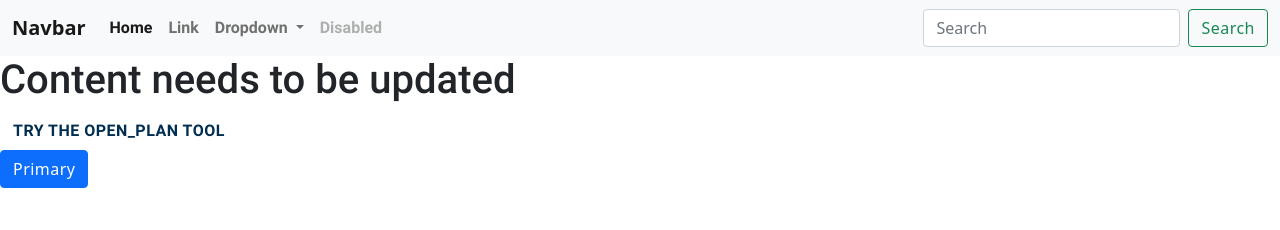
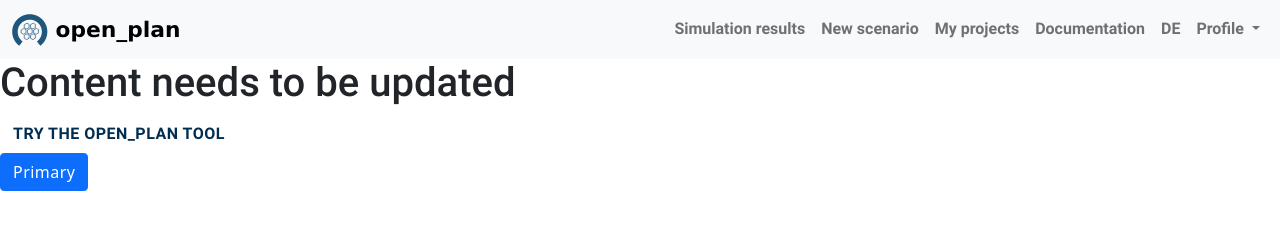
Before and after one commit to rl-institut/open_plan_tool_static, a plain HTML site: page index.html in a window 1280 px wide. Drawn offline with nearby package versions, Linux system fonts and the light colour scheme.

Commit message:
add empty items to top-nav

```diff
--- a/index.html
+++ b/index.html
@@ -23,37 +23,43 @@
 
     <nav class="navbar navbar-expand-lg navbar-light bg-light">
       <div class="container-fluid">
-        <a class="navbar-brand" href="#">Navbar</a>
+        <a class="navbar-brand" href="#">
+          <img src="assets/logos/open_plan_logo_horizontal.svg" alt="open_plan Logo">
+        </a>
         <button class="navbar-toggler" type="button" data-bs-toggle="collapse" data-bs-target="#navbarSupportedContent" aria-controls="navbarSupportedContent" aria-expanded="false" aria-label="Toggle navigation">
           <span class="navbar-toggler-icon"></span>
         </button>
         <div class="collapse navbar-collapse" id="navbarSupportedContent">
-          <ul class="navbar-nav me-auto mb-2 mb-lg-0">
+          <ul class="navbar-nav mb-2 mb-lg-0">
             <li class="nav-item">
-              <a class="nav-link active" aria-current="page" href="#">Home</a>
+              <a class="nav-link" href="#">Simulation results</a>
             </li>
             <li class="nav-item">
-              <a class="nav-link" href="#">Link</a>
+              <a class="nav-link" href="#">New scenario</a>
+            </li>
+            <li class="nav-item">
+              <a class="nav-link" href="#">My projects</a>
+            </li>
+            <li class="nav-item">
+              <a class="nav-link" href="#">Documentation</a>
+            </li>
+            <li class="nav-item">
+              <a class="nav-link" href="#">DE</a>
             </li>
             <li class="nav-item dropdown">
               <a class="nav-link dropdown-toggle" href="#" id="navbarDropdown" role="button" data-bs-toggle="dropdown" aria-expanded="false">
-                Dropdown
+                Profile
               </a>
               <ul class="dropdown-menu" aria-labelledby="navbarDropdown">
-                <li><a class="dropdown-item" href="#">Action</a></li>
-                <li><a class="dropdown-item" href="#">Another action</a></li>
+                <li><a class="dropdown-item" href="#">Profile</a></li>
+                <li><a class="dropdown-item" href="#">Use cases</a></li>
+                <li><a class="dropdown-item" href="#">License</a></li>
+                <li><a class="dropdown-item" href="#">Contact</a></li>
                 <li><hr class="dropdown-divider"></li>
-                <li><a class="dropdown-item" href="#">Something else here</a></li>
+                <li><a class="dropdown-item" href="#">Log out</a></li>
               </ul>
             </li>
-            <li class="nav-item">
-              <a class="nav-link disabled" href="#" tabindex="-1" aria-disabled="true">Disabled</a>
-            </li>
           </ul>
-          <form class="d-flex">
-            <input class="form-control me-2" type="search" placeholder="Search" aria-label="Search">
-            <button class="btn btn-outline-success" type="submit">Search</button>
-          </form>
         </div>
       </div>
     </nav>
--- /dev/null
+++ b/stylesheets/scss/components/_nav.scss
@@ -0,0 +1,18 @@
+.navbar {
+  .navbar-brand {
+    img {
+      height: $logo-height;
+    }
+  }
+
+  .dropdown-menu[data-bs-popper] {
+    left: auto;
+    right: 0;
+  }
+}
+
+@media (min-width: 992px) {
+  .navbar-expand-lg .navbar-collapse {
+    justify-content: flex-end;
+  }
+}
```
Also changed, not shown: stylesheets/css/main.css, 1 other file.
